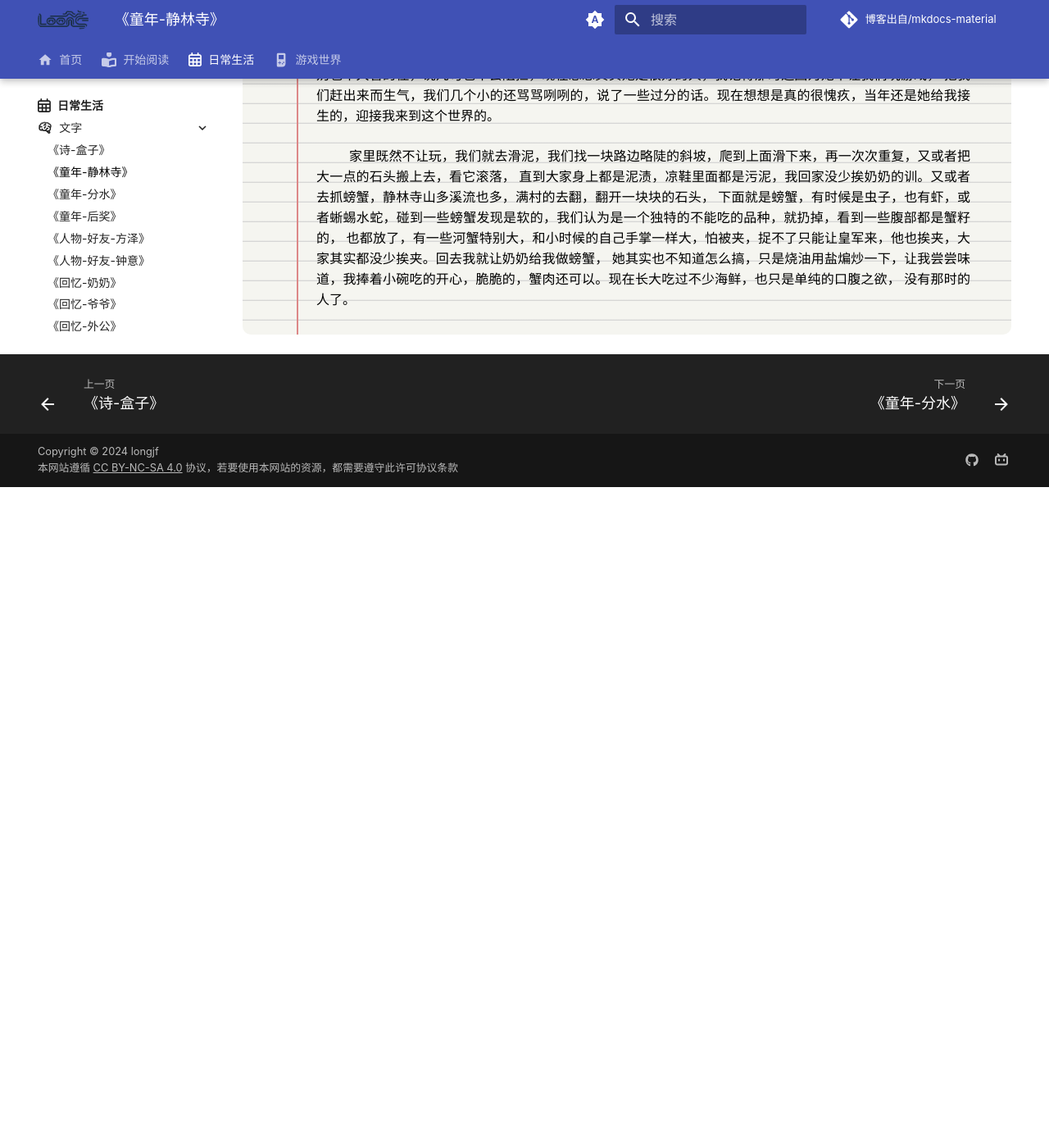
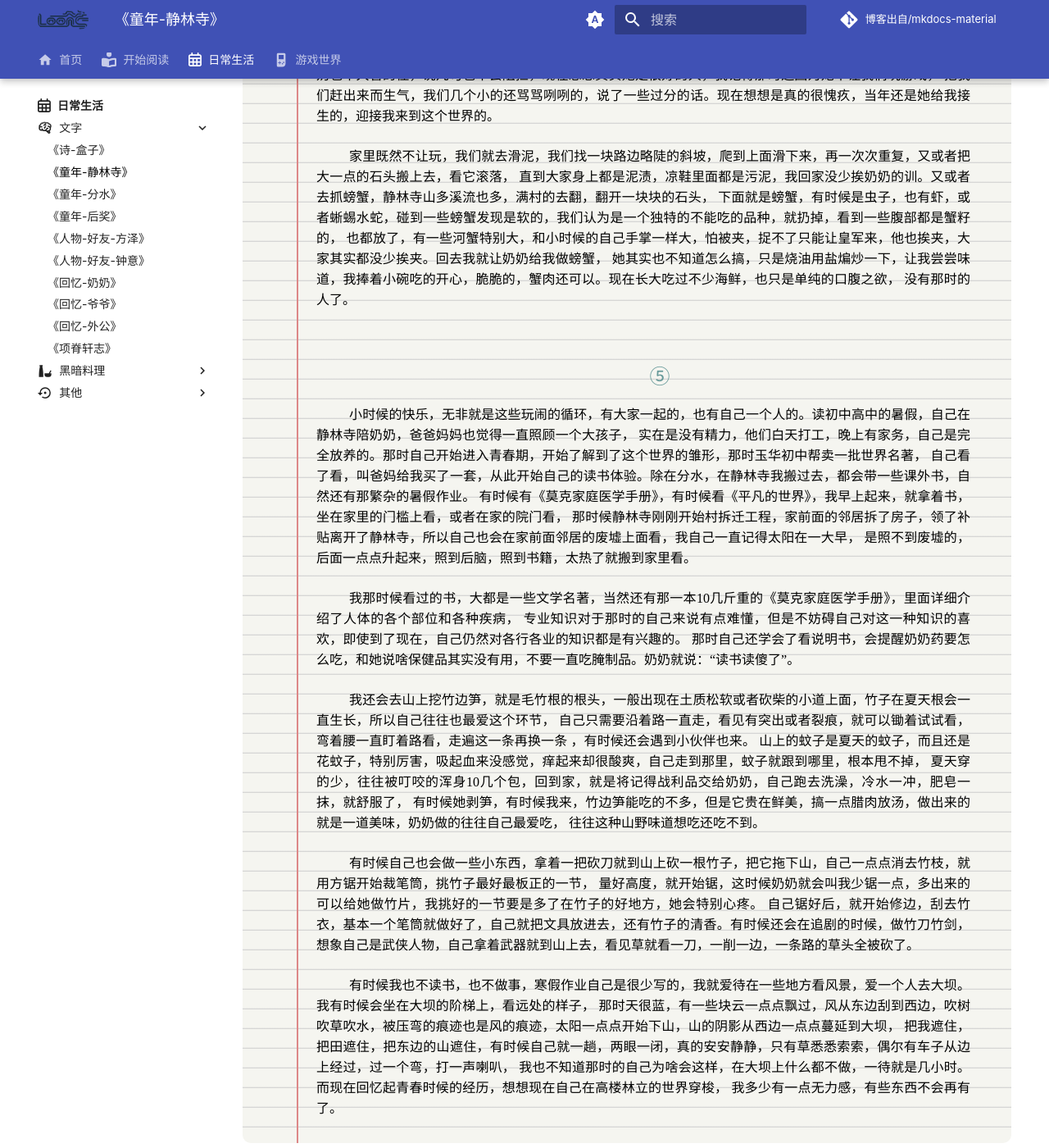
Before and after one commit to 971230/971230.github.io, an MkDocs documentation site: the page built from docs/日常/文字/童年-静林寺.md, in a window 1280 px wide and 1400 px high, scrolled down 3975 px. Shown: the whole window at 82% size. Built offline with MkDocs 1.6.1 and Material for MkDocs 9.7.7, drawn with Linux system fonts in a browser that asks for light colours; some web fonts are replaced; comment, search, counter and statistics services are not loaded; before the commit the page ends 4569 px from its top, so only the background shows below that.

Commit message:
更新《童年-静林寺》

```diff
--- a/docs/日常/文字/童年-静林寺.md
+++ b/docs/日常/文字/童年-静林寺.md
@@ -164,4 +164,45 @@
 她其实也不知道怎么搞，只是烧油用盐煸炒一下，让我尝尝味道，我捧着小碗吃的开心，脆脆的，蟹肉还可以。现在长大吃过不少海鲜，也只是单纯的口腹之欲，
 没有那时的人了。
 </P>
+
+<h2>⑤</h2>
+
+<p>
+小时候的快乐，无非就是这些玩闹的循环，有大家一起的，也有自己一个人的。读初中高中的暑假，自己在静林寺陪奶奶，爸爸妈妈也觉得一直照顾一个大孩子，
+实在是没有精力，他们白天打工，晚上有家务，自己是完全放养的。那时自己开始进入青春期，开始了解到了这个世界的雏形，那时玉华初中帮卖一批世界名著，
+自己看了看，叫爸妈给我买了一套，从此开始自己的读书体验。除在分水，在静林寺我搬过去，都会带一些课外书，自然还有那繁杂的暑假作业。
+有时候有《莫克家庭医学手册》，有时候看《平凡的世界》，我早上起来，就拿着书，坐在家里的门槛上看，或者在家的院门看，
+那时候静林寺刚刚开始村拆迁工程，家前面的邻居拆了房子，领了补贴离开了静林寺，所以自己也会在家前面邻居的废墟上面看，我自己一直记得太阳在一大早，
+是照不到废墟的，后面一点点升起来，照到后脑，照到书籍，太热了就搬到家里看。
+</p>
+
+<p>
+我那时候看过的书，大都是一些文学名著，当然还有那一本10几斤重的《莫克家庭医学手册》，里面详细介绍了人体的各个部位和各种疾病，
+专业知识对于那时的自己来说有点难懂，但是不妨碍自己对这一种知识的喜欢，即使到了现在，自己仍然对各行各业的知识都是有兴趣的。
+那时自己还学会了看说明书，会提醒奶奶药要怎么吃，和她说啥保健品其实没有用，不要一直吃腌制品。奶奶就说：“读书读傻了”。
+</p>
+
+<p>
+我还会去山上挖竹边笋，就是毛竹根的根头，一般出现在土质松软或者砍柴的小道上面，竹子在夏天根会一直生长，所以自己往往也最爱这个环节，
+自己只需要沿着路一直走，看见有突出或者裂痕，就可以锄着试试看，弯着腰一直盯着路看，走遍这一条再换一条 ，有时候还会遇到小伙伴也来。
+山上的蚊子是夏天的蚊子，而且还是花蚊子，特别厉害，吸起血来没感觉，痒起来却很酸爽，自己走到那里，蚊子就跟到哪里，根本甩不掉，
+夏天穿的少，往往被叮咬的浑身10几个包，回到家，就是将记得战利品交给奶奶，自己跑去洗澡，冷水一冲，肥皂一抹，就舒服了，
+有时候她剥笋，有时候我来，竹边笋能吃的不多，但是它贵在鲜美，搞一点腊肉放汤，做出来的就是一道美味，奶奶做的往往自己最爱吃，
+往往这种山野味道想吃还吃不到。
+</P>
+
+<p>
+有时候自己也会做一些小东西，拿着一把砍刀就到山上砍一根竹子，把它拖下山，自己一点点消去竹枝，就用方锯开始裁笔筒，挑竹子最好最板正的一节，
+量好高度，就开始锯，这时候奶奶就会叫我少锯一点，多出来的可以给她做竹片，我挑好的一节要是多了在竹子的好地方，她会特别心疼。
+自己锯好后，就开始修边，刮去竹衣，基本一个笔筒就做好了，自己就把文具放进去，还有竹子的清香。有时候还会在追剧的时候，做竹刀竹剑，
+想象自己是武侠人物，自己拿着武器就到山上去，看见草就看一刀，一削一边，一条路的草头全被砍了。
+</P>
+
+<p>
+有时候我也不读书，也不做事，寒假作业自己是很少写的，我就爱待在一些地方看风景，爱一个人去大坝。我有时候会坐在大坝的阶梯上，看远处的样子，
+那时天很蓝，有一些块云一点点飘过，风从东边刮到西边，吹树吹草吹水，被压弯的痕迹也是风的痕迹，太阳一点点开始下山，山的阴影从西边一点点蔓延到大坝，
+把我遮住，把田遮住，把东边的山遮住，有时候自己就一趟，两眼一闭，真的安安静静，只有草悉悉索索，偶尔有车子从边上经过，过一个弯，打一声喇叭，
+我也不知道那时的自己为啥会这样，在大坝上什么都不做，一待就是几小时。而现在回忆起青春时候的经历，想想现在自己在高楼林立的世界穿梭，
+我多少有一点无力感，有些东西不会再有了。
+</p>
 </div>
```
